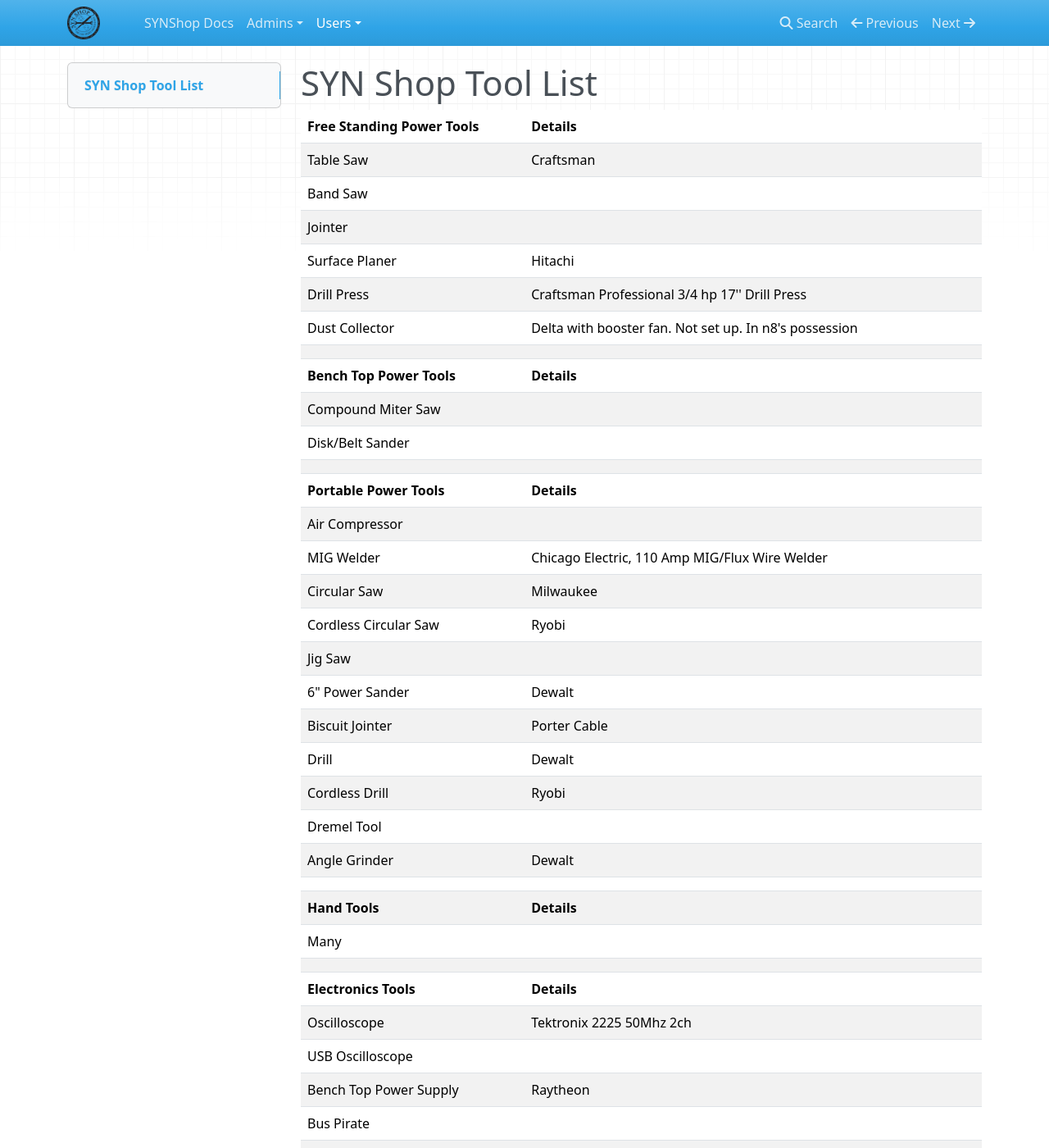
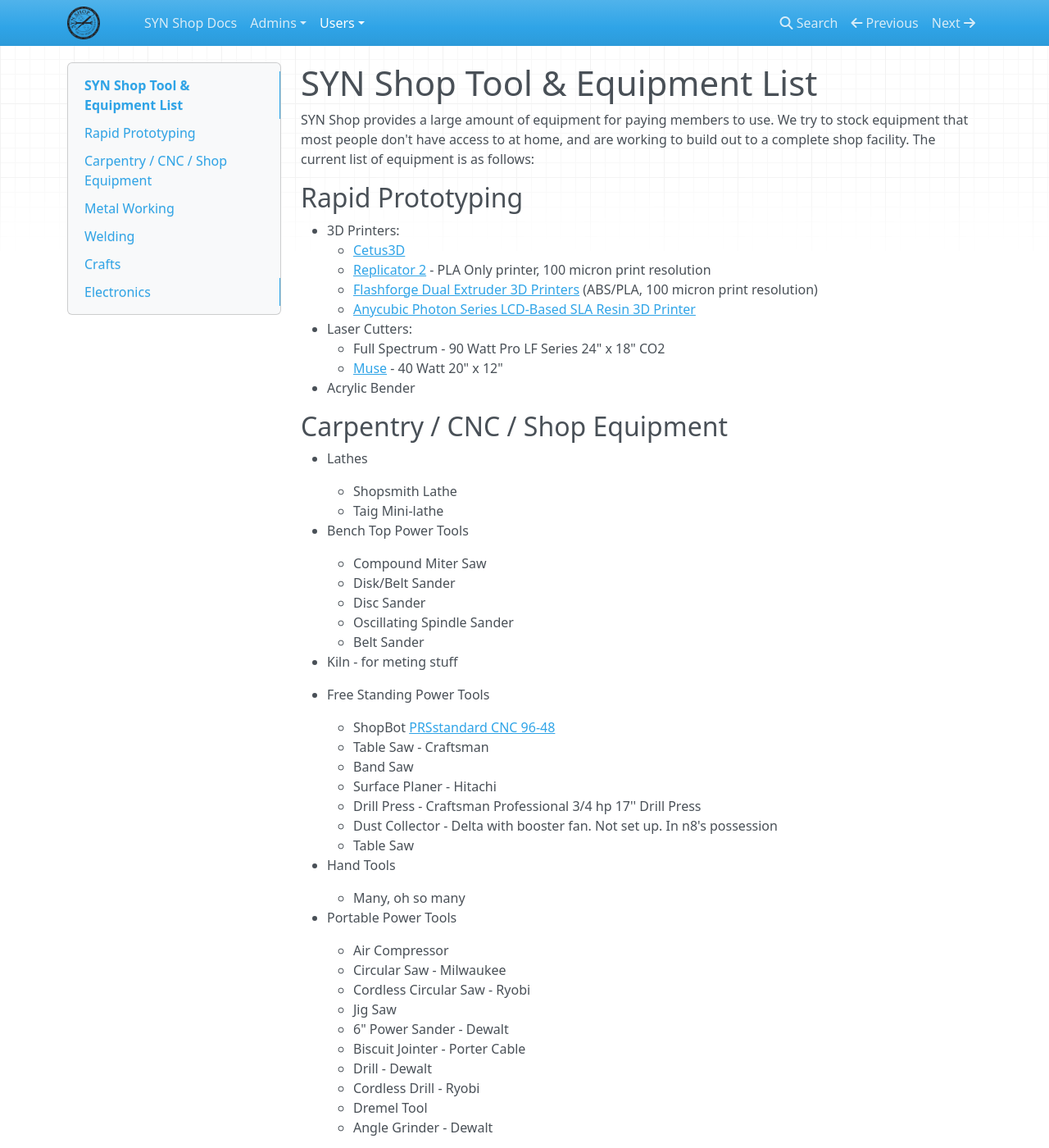
Before and after one commit to synshop/rtfm, an MkDocs documentation site: the page built from docs/users/SYN Shop Tool List.md, in a window 1280 px wide and 1400 px high. Shown: the whole window at 82% size. Built offline with MkDocs 1.6.1, drawn with Linux system fonts in a browser that asks for light colours; nearby versions of some CDN libraries; some of the changed text lies outside the part shown.

Commit message:
merge equipment list from www, update home page with links to same

```diff
--- a/docs/users/SYN Shop Tool List.md
+++ b/docs/users/SYN Shop Tool List.md
@@ -1,49 +1,110 @@
-# SYN Shop Tool List
+# SYN Shop Tool & Equipment List
+
+SYN Shop provides a large amount of equipment for paying members to use. We
+try to stock equipment that most people don't have access to at home, and are working to build out to a complete shop facility. The current list of equipment is as follows:
+
+## Rapid Prototyping
+
+* 3D Printers:
+    * [Cetus3D](https://www.cetus3d.com/)
+    *  [Replicator 2](https://www.makerbot.com/) - PLA Only printer, 100 micron print resolution
+    *  [Flashforge Dual Extruder 3D Printers](https://store.flashforge.com/) (ABS/PLA, 100 micron print resolution)
+    *  [Anycubic Photon Series LCD-Based SLA Resin 3D Printer](https://www.anycubic.com/collections/anycubic-photon-3d-printers/products/anycubic-photon-3d-printer)
+* Laser Cutters:
+    *  Full Spectrum -  90 Watt Pro LF Series 24" x 18" CO2
+    *  [Muse](https://fslaser.com/Product/Muse) - 40 Watt 20" x 12"
+* Acrylic Bender
+
+## Carpentry / CNC / Shop Equipment
+
+* Lathes
+    * Shopsmith Lathe
+    * Taig Mini-lathe
+
+* Bench Top Power Tools
+    * Compound Miter Saw
+    * Disk/Belt Sander
+    * Disc Sander
+    * Oscillating Spindle Sander
+    * Belt Sander
+
+* Kiln - for meting stuff
+
+* Free Standing Power Tools
+    * ShopBot [PRSstandard CNC 96-48](https://www.shopbottools.com/products/standard)
+    * Table Saw - Craftsman
+    * Band Saw
+    * Surface Planer - Hitachi
+    * Drill Press - Craftsman Professional 3/4 hp 17'' Drill Press
+    * Dust Collector - Delta with booster fan. Not set up. In n8's possession
+    * Table Saw
+
+* Hand Tools
+    * Many, oh so many
+
+* Portable Power Tools
+    * Air Compressor
+    * Circular Saw - Milwaukee
+    * Cordless Circular Saw - Ryobi
+    * Jig Saw
+    * 6" Power Sander - Dewalt
+    * Biscuit Jointer - Porter Cable
+    * Drill - Dewalt
+    * Cordless Drill - Ryobi
+    * Dremel Tool
+    * Angle Grinder - Dewalt
+
+## Metal Working
+
+* Cincinnati Knee Mill
+* Mini Metal Lathe
+* 10"x42" Metal Lathe
+* Vertical Metal Bandsaw
+* Horizontal Metal Bandsaw
+* Drill Press
+
+## Welding
+
+* MIG Welder - Chicago Electric, 110 Amp MIG/Flux Wire Welder
+* Stick Welder
+
+## Crafts
+
+* Industrial Sewing Machine
+* Singer 4411 Sewing Machine
+* Serger
+* Loom
+* Pottery Wheel
+* Silhouette Cameo Vinyl/Craft cutter
+* Grommet Press with die sizes 0,2,and 4.
+* Snap Press (from Kampress.com with die sizes T3 and T5
+* Airbrush and Compressor
+* Basic craft-painting supplies
+* Mini-vacuformer kit
+* Leatherworking tools and punches/stamps
+
+## Electronics
+
+* Soldering Irons
+* Multimeters
+* Heat Guns
+* Oscilloscope - Tektronix 2225 50Mhz 2ch
+* USB Oscilloscope
+* Signal Generator
+* Bench Top Power Supply - Raytheon
+* Bus Pirate
+* Digital Multi Meter
+* SMD Hotair rework station
+* Miscellaneous circuitry parts
+
+ If you have equipment you are willing to donate, or would like to see us
+ purchase, make a comment below, or [contact us](https://synshop.org/contact).
 
 
 
-Free Standing Power Tools | Details
---------------------------|---------
-Table Saw | Craftsman
-Band Saw
-Jointer
-Surface Planer | Hitachi
-Drill Press | Craftsman Professional 3/4 hp 17'' Drill Press
-Dust Collector | Delta with booster fan. Not set up. In n8's possession | Own
-| |
-**Bench Top Power Tools** | **Details** | **Ownership**
-Compound Miter Saw
-Disk/Belt Sander
-| |
-**Portable Power Tools** | **Details** | **Ownership**
-Air Compressor
-MIG Welder | Chicago Electric, 110 Amp MIG/Flux Wire Welder
-Circular Saw | Milwaukee
-Cordless Circular Saw | Ryobi
-Jig Saw
-6" Power Sander | Dewalt
-Biscuit Jointer | Porter Cable
-Drill | Dewalt
-Cordless Drill | Ryobi
-Dremel Tool
-Angle Grinder | Dewalt
-| |
-**Hand Tools** | **Details** | **Ownership**
-Many
-| |
-**Electronics Tools** | **Details** | **Ownership**
-Oscilloscope | Tektronix 2225 50Mhz 2ch | Own
-USB Oscilloscope
-Bench Top Power Supply | Raytheon | Own
-Bus Pirate
-Digital Multi Meter
-Digital Multi Meter
-SMD Hotair rework station
-| |
-**Other Tools** | **Details** | **Ownership**
-RepRap Mendel 3D printer
-Makerbot 3D Printer | MK6 extruder. Heated build platform. In Brian's possession. | Own
-Laser Cutter | 40W Hobby laser from Full Spectrum Engineering
-Kiln | for meting stuff | Own
+
+
+
+
 
 SYN Shop V 1.0 tool list on [Google Docs](https://docs.google.com/spreadsheet/pub?hl=en_US&hl=en_US&key=0AiEeg-U7TrF4dEo1WFdSYWdCcXZYNUR2N0RNajNHSVE&single=true&gid=0&output=html).
```
Also changed, not shown: docs/index.md (+10 -3 lines).
